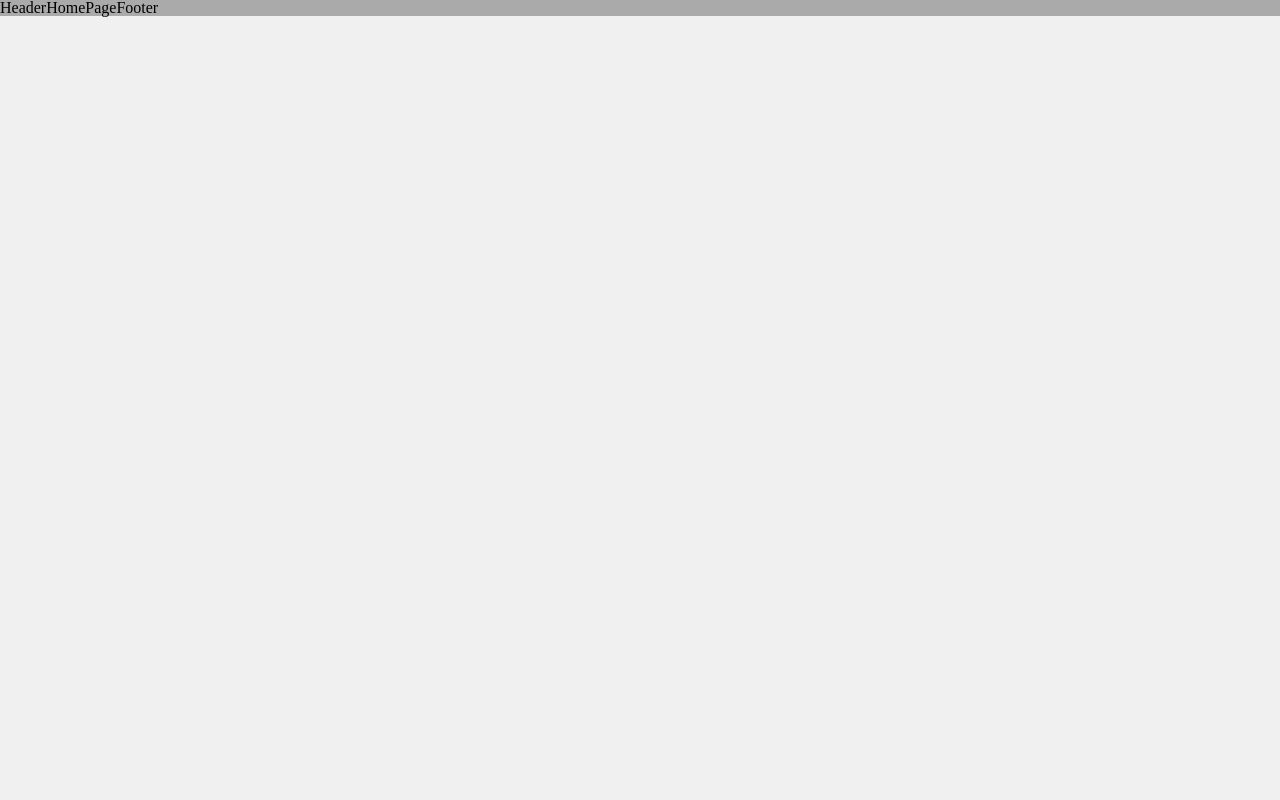
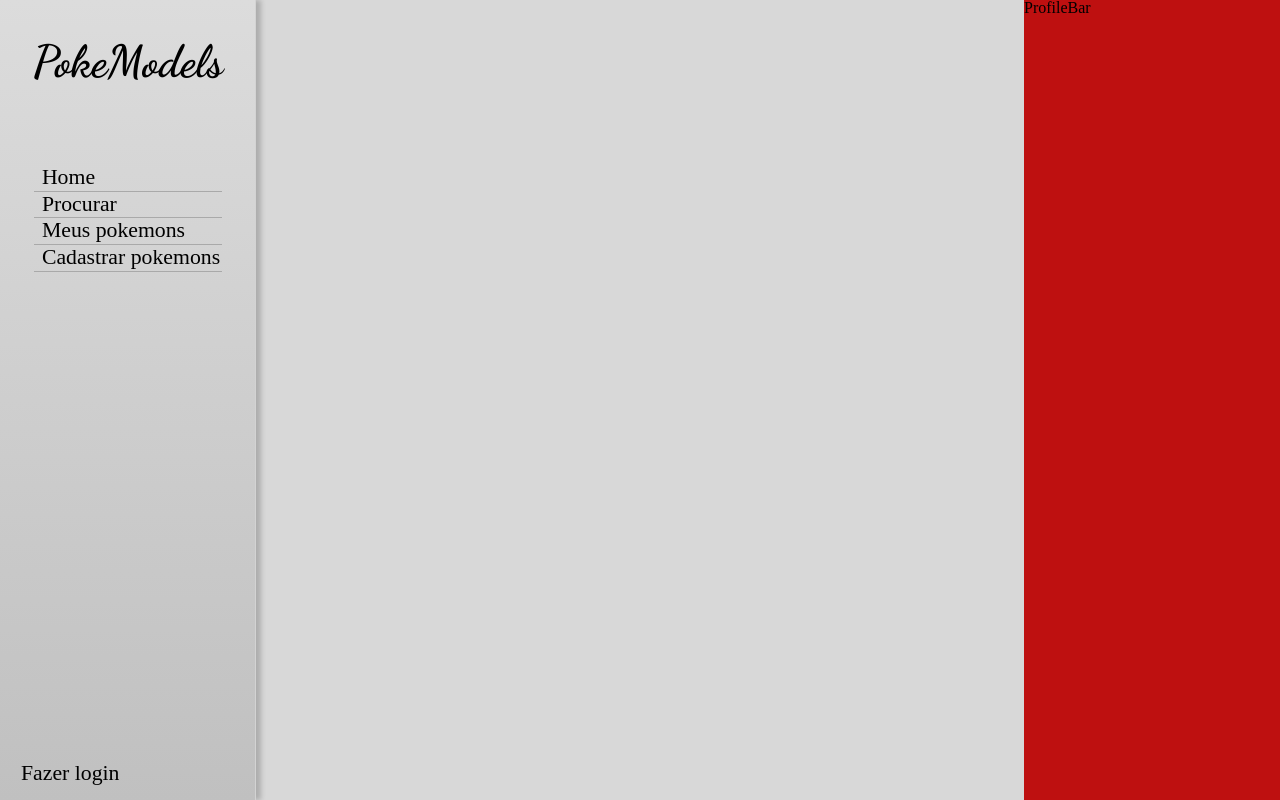
Before and after one commit to jefti/projeto18-freela-front, a React (Vite) app: page /home in a window 1280 px wide. Built offline with nearby package versions, Linux system fonts and the light colour scheme.

Commit message:
feature: Navbar

```diff
--- a/index.html
+++ b/index.html
@@ -15,5 +15,7 @@
   <body>
     <div id="root"></div>
     <script type="module" src="/src/main.jsx"></script>
+    <script type="module" src="https://unpkg.com/ionicons@7.1.0/dist/ionicons/ionicons.esm.js"></script>
+    <script nomodule src="https://unpkg.com/ionicons@7.1.0/dist/ionicons/ionicons.js"></script>
   </body>
 </html>
--- /dev/null
+++ b/src/components/navBar/navBar.jsx
@@ -0,0 +1,100 @@
+import { styled } from "styled-components"
+import pkbll from '../../assets/pkbll.png';
+
+export default function NavBar(){
+    return (
+    <SuperContainer>
+        <LogoContainer>
+           <span>PokeModels</span>
+            <MenuOptions>
+                <li>
+                    <ion-icon name="home"></ion-icon>
+                    Home
+                </li>
+                <li>
+                    <ion-icon name="search"></ion-icon>
+                    Procurar
+                </li>
+                <li>
+                    <ion-icon name="logo-octocat"></ion-icon>
+                    Meus pokemons
+                </li>
+                <li>
+                    <ion-icon name="create"></ion-icon>
+                    Cadastrar pokemons
+                </li>
+            </MenuOptions>
+        </LogoContainer>
+
+        <LogoutContainer>
+            <ion-icon name="log-in"></ion-icon>
+            Fazer login
+        </LogoutContainer>
+
+    </SuperContainer>
+    )
+}
+
+const SuperContainer = styled.div`
+    background: linear-gradient(to bottom, #dcdcdc, #c0c0c0);
+    border-right: solid 1px lightgray;
+    width: 20vw;
+    display: flex;
+    flex-direction: column;
+    justify-content: space-between;
+    box-sizing: border-box;
+    box-shadow: 5px 0px 5px rgba(0, 0, 0, 0.2);
+    position: relative;
+    ion-icon{
+            margin-right: 6px;
+    }
+`
+
+const LogoContainer = styled.div`
+    margin-top: 40px;
+    width: 20vw;
+    min-height: 50px;
+    color: black;
+    display: flex;
+    flex-direction: column;
+    align-items: center;
+    justify-content: center;
+    Span{
+        font-family: 'Dancing Script', cursive;
+        font-weight: 700;
+        font-size: 3.5VW;
+        &:hover{
+            cursor: pointer;
+            color: #666;
+        }
+    }
+`
+
+const MenuOptions = styled.ul`
+    margin-top: 10vh;
+    display: flex;
+    flex-direction: column;
+    justify-content: center;
+    font-size: 1.7vw;
+    li{
+        border-bottom:solid 1px darkgray;
+        padding: 2px;
+        &:hover{
+            cursor: pointer;
+            color: #666;
+        }
+    }
+`
+
+const LogoutContainer = styled.div`
+    font-size: 1.7vw;
+    position: absolute;
+    display: flex;
+    bottom: 15px;
+    left: 15px;
+    &:hover{
+        cursor: pointer;
+        //color  :  #be1010;
+        color: green;
+    }
+`
--- /dev/null
+++ b/src/components/profileBar/profileBar.jsx
@@ -0,0 +1,16 @@
+import { styled } from "styled-components";
+
+
+export default function ProfileBar(){
+    return (
+    <SuperContainer>
+
+        ProfileBar
+    </SuperContainer>
+    )
+}
+
+const SuperContainer = styled.div`
+    background-color: #be1010;
+    width: 20vw;
+`
--- a/src/components/screenWithBars/ScreenWithBars.jsx
+++ b/src/components/screenWithBars/ScreenWithBars.jsx
@@ -1,9 +1,21 @@
+import { styled } from "styled-components";
+import NavBar from "../navBar/navBar";
+import ProfileBar from "../profileBar/profileBar";
+
 export default function ScreenWithBars({children}){
     return (
-        <>
-            Header
+        <PageContainer>
+            <NavBar></NavBar>
             {children}
-            Footer
-        </>
+            <ProfileBar></ProfileBar>
+        </PageContainer>
     )
 }
+
+const PageContainer = styled.div`
+    min-height: 100vh;
+    min-width: 100vw;
+    background-color: #D8D8D8;
+    display: flex;
+    flex-direction: rows;
+`
--- a/src/pages/homePage.jsx
+++ b/src/pages/homePage.jsx
@@ -1,9 +1,15 @@
+import { styled } from "styled-components";
 import ScreenWithBars from "../components/screenWithBars/ScreenWithBars";
 
 export default function HomePage(){
     return (
     <ScreenWithBars>
-        <>HomePage</>
+        <SuperContainer></SuperContainer>
     </ScreenWithBars>
     );
 }
+
+
+const SuperContainer = styled.div`
+    width: 60vw;
+`
```
